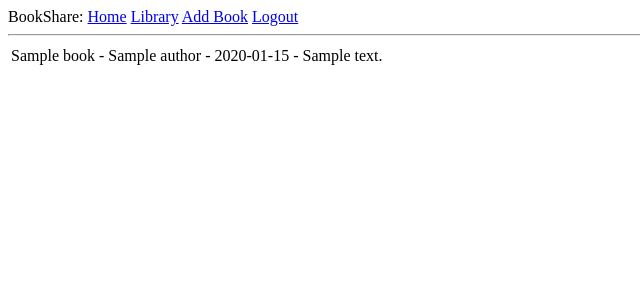
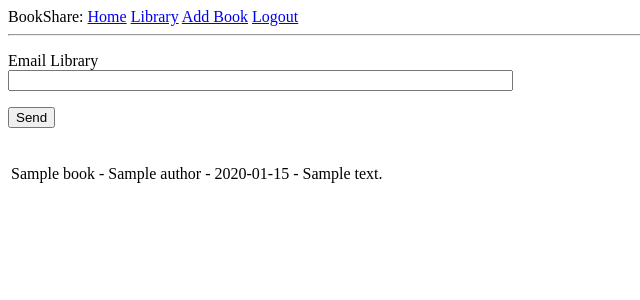
Before and after one commit to joshpk105/jpk-assignment, a Flask app: page /library/view in a window 1280 px wide. Shown: the top 300 px of the page, without its empty margins (0-640 px from the left). Run offline with Flask 2, Linux system fonts and the light colour scheme; a user stored in the database is signed in; tables that the repository leaves empty hold one stand-in row (values such as "Sample post").

Commit message:
Added email library sharing

```diff
--- a/app/__init__.py
+++ b/app/__init__.py
@@ -3,10 +3,12 @@ from config import Config
 from flask_sqlalchemy import SQLAlchemy
 from flask_migrate import Migrate
 from flask_login import LoginManager
+from flask_mail import Mail, Message
 
 db = SQLAlchemy()
 migrate = Migrate()
 login = LoginManager()
+mail = Mail()
 login.login_view = "auth.login"
 login.login_message = 'Please log in to access this page.'
 
@@ -18,6 +20,7 @@ def create_app(config_class=Config):
     db.init_app(flapp)
     migrate.init_app(flapp, db)
     login.init_app(flapp)
+    mail.init_app(flapp)
 
     # Blueprints
     from app.auth import bp as auth_bp
--- a/app/library/forms.py
+++ b/app/library/forms.py
@@ -2,11 +2,15 @@ import re
 from flask_wtf import FlaskForm
 from wtforms import StringField, PasswordField, SubmitField, FieldList
 from wtforms.validators import ValidationError, DataRequired, Email, EqualTo
-from wtforms.fields import DateField
+from wtforms.fields import DateField, EmailField
 from app.models import Author, Book, Ownership
 from flask_login import current_user
 
 collapse = re.compile(r'\s+')
+
+class SendLibraryForm(FlaskForm):
+    recipient = EmailField('Email Library', validators=[DataRequired()])
+    send = SubmitField("Send")
 
 class NewBookForm(FlaskForm):
     title = StringField('Title', validators=[DataRequired()])
--- a/app/library/routes.py
+++ b/app/library/routes.py
@@ -3,8 +3,9 @@ from werkzeug.urls import url_parse
 from flask_login import login_required, current_user
 from app import db
 from app.library import bp
-from app.library.forms import NewBookForm
+from app.library.forms import NewBookForm, SendLibraryForm
 from app.models import Book, Author, Ownership, Authorship
+from app.email import send_email
 
 @bp.route("/add", methods=["GET", "POST"])
 @login_required
@@ -35,9 +36,10 @@ def add_book():
         return redirect(url_for("library.view"))
     return render_template("library/add.html", title="Add Book", form=form)
 
-@bp.route("/view", methods=["GET"])
+@bp.route("/view", methods=["GET","POST"])
 @login_required
 def view():
+    form = SendLibraryForm()
     rows = db.session.query(Ownership, Book, Authorship, Author).filter(Ownership.book_id==Book.id).filter(Book.id == Authorship.book_id).filter(Authorship.author_id == Author.id).where(Ownership.user_id==current_user.id).all()
     library = {}
     for r in rows:
@@ -47,4 +49,6 @@ def view():
                 "purchase": r[0].purchase_date}
         else:
             library[r[0].book_id]["authors"] += (", " + r[3].name)
-    return render_template("library/view.html", books=library)
+    if form.validate_on_submit():
+        send_email("Shared Library", form.recipient.data, str(library), "")
+    return render_template("library/view.html", books=library, form=form)
--- a/app/templates/base.html
+++ b/app/templates/base.html
@@ -29,6 +29,7 @@
         </ul>
         {% endif %}
         {% endwith %}
+        {% block send %}{% endblock %}
         {% block content %}{% endblock %}
     </body>
 </html>
--- /dev/null
+++ b/app/templates/library/_send.html
@@ -0,0 +1,11 @@
+<form action="" method="post">
+    {{ form.hidden_tag() }}
+    <p>
+        {{ form.recipient.label }}<br>
+        {{ form.recipient(size=60) }}<br>
+        {% for error in form.recipient.errors %}
+        <span style="color: red;">[{{ error }}]</span>
+        {% endfor %}
+    </p>
+    <p>{{ form.send() }}</p>
+</form><br>
--- a/app/templates/library/view.html
+++ b/app/templates/library/view.html
@@ -1,4 +1,8 @@
 {% extends "base.html" %}
+
+{% block send %}
+    {% include 'library/_send.html' %}
+{% endblock %}
 
 {% block content %}
     {% for id, book in books.items() %}
--- a/config.py
+++ b/config.py
@@ -6,3 +6,9 @@ class Config(object):
     SQLALCHEMY_DATABASE_URI = os.environ.get('DATABASE_URL') or \
         'sqlite:///' + os.path.join(basedir, 'app.db')
     SQLALCHEMY_TRACK_MODIFICATIONS = False
+    MAIL_SERVER="smtp.googlemail.com"
+    MAIL_PORT=587
+    MAIL_USE_TLS=1
+    MAIL_USERNAME="developer.joshpk@gmail.com"
+    MAIL_PASSWORD = os.environ.get("MAIL_PASSWORD")
+    MAIL_FROM="no-reply@bookshare.com"
--- a/requirements.txt
+++ b/requirements.txt
@@ -17,6 +17,7 @@ Jinja2==3.0.3
 Mako==1.1.6
 MarkupSafe==2.0.1
 psycopg2==2.9.3
+PyJWT==2.3.0
 SQLAlchemy==1.4.31
 Werkzeug==2.0.2
 WTForms==3.0.1
--- a/todo.txt
+++ b/todo.txt
@@ -1,6 +1,5 @@
  - Add book editing
  - Add email account verification
- - Add email library sharing
  - init database on Heroku
  - deploy on Heroku
  - test on heroku
```
Also changed, not shown: app/email.py (added, +9 -0 lines).
